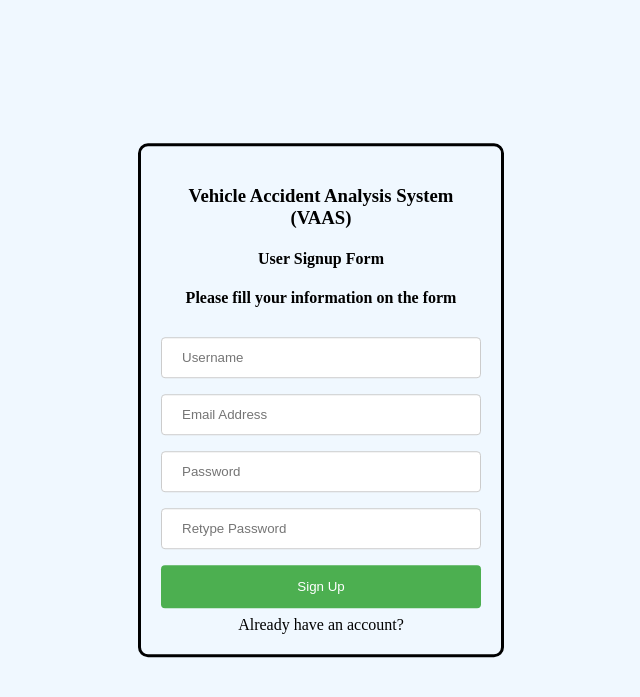
After one commit to muhammad-nazmi12/VAASDEV, a Django app: page /signup in a window 1280 px wide. The commit adds this page. Shown: the top 697 px of the page, without its empty margins (319-959 px from the left). Run offline with Django 4.2, Linux system fonts and the light colour scheme.

Commit message:
Signup and Signin Page

```diff
--- a/VAASDEV/settings.py
+++ b/VAASDEV/settings.py
@@ -155,7 +155,8 @@ FIREBASE_CONFIG ={
     'appId':os.environ.get('1:17847074099:web:8f9be7a62bb610c8a39246'),
 }
 
+
 #Login page
-LOGIN_URL = 'https://vaasdev-3b70d.web.app//login/'
+LOGIN_URL = '127.0.0.1:8000/signin/'
 #Login Redirect URL (After Login it, need to go home page)
-LOGIN_REDIRECT_URL = 'https://vaasdev-3b70d.web.app/home/'
+LOGIN_REDIRECT_URL = '127.0.0.1:8000/home/'
--- a/VAASWebApp/forms.py
+++ b/VAASWebApp/forms.py
@@ -18,6 +18,12 @@ class LPForm(forms.Form):
 class UserLoginFrm(forms.Form):
     username = forms.CharField(label="Username: ")
     password = forms.CharField(label="Password: ")
+
+class UserSignUpForm(forms.Form):
+    username=forms.CharField(label="Username: ")
+    email = forms.CharField(label="Email Address: ")
+    password = forms.CharField(widget=forms.PasswordInput)
+    conpassword = forms.CharField(widget=forms.PasswordInput)
 
 class AccidentReportSearchForm(forms.Form):
     search_query1 = forms.CharField(required=False,max_length=100,
--- /dev/null
+++ b/VAASWebApp/static/css/signup.css
@@ -0,0 +1,50 @@
+body{
+    background-color: aliceblue;
+}
+
+.project-title{
+    text-align: center;
+}
+
+.signup-container{
+    border:3px solid black;
+    border-radius: 10px;
+    padding: 20px;
+    position:absolute;
+    width:25%;
+    top:50%;
+    left:50%;
+    transform:translate(-50%,-50%);
+}
+
+input{
+    width: 100%;
+    padding: 12px 20px;
+    margin: 8px 0;
+    display: inline-block;
+    border: 1px solid #ccc;
+    border-radius: 4px;
+    box-sizing: border-box;
+}
+
+button{
+    width: 100%;
+    background-color: #4CAF50;
+    color: white;
+    padding: 14px 20px;
+    margin: 8px 0;
+    border: none;
+    border-radius: 4px;
+    cursor: pointer;
+}
+
+.login-page{
+    text-align: center;
+}
+
+a{
+    text-decoration: none;
+    color: black;
+    display:inline-block;
+
+}
--- /dev/null
+++ b/VAASWebApp/templates/userform/signup.html
@@ -0,0 +1,31 @@
+<!DOCTYPE html>
+<html>
+<head>
+    <title>Just testing. Who knows that this website will be working on one day.</title>
+{% load static %}
+<link rel="stylesheet" href="{% static '/css/signup.css'%}">
+</head>
+<body>
+    <div class="signup-container">
+        <div class="project-title">
+            <h3>Vehicle Accident Analysis System (VAAS)</h3>
+            <h4>User Signup Form</h4>
+            <h4>Please fill your information on the form</h4>
+        </div>
+        <form method="POST" action="{% url 'signup' %}">
+            {% csrf_token %}
+            {% if error_message %}
+                <p style="text-align:center;">{{error_message}}</p>
+            {% endif %}
+            <input type="text" class="input" placeholder="Username" name="username" required>
+            <input type="email" class="input" placeholder="Email Address" name="email" required>
+            <input type="password" class="input" placeholder="Password" name="password" required>
+            <input type="password" class="input" placeholder="Retype Password" name="conpassword" required>
+            <button type="submit">Sign Up</button>
+            <div class="login-page">
+                <a href="{% url 'signin' %}">Already have an account?</a>
+            </div>
+        </form>
+    </div>
+</body>
+</html>
--- a/VAASWebApp/urls.py
+++ b/VAASWebApp/urls.py
@@ -5,8 +5,11 @@ from django.contrib.staticfiles.urls import staticfiles_urlpatterns
 
 #URLConf
 urlpatterns=[
-    path('register/',views.signup,name='register'),
-    path('login/',views.signin,name='signin'),
+    path('signup',views.signup,name='signup'),
+    path('signin',views.signin,name='signin'),
+    #path('register/',views.signup,name='register'),
+    #path('login/',views.signin,name='signin'),
+    path('',views.main,name='main'),
     path('home/',views.home, name='home'),
     path('logout/', views.logout_view, name='logout'),
     path('sampledesign/',views.sampledesign,name='sampledesign'),
--- a/VAASWebApp/views.py
+++ b/VAASWebApp/views.py
@@ -1,12 +1,12 @@
 from django.shortcuts import render,redirect
 from django.http import HttpResponse, HttpResponseRedirect,JsonResponse
 from django.core import serializers
-from .forms import DocumentForm,AccidentReportSearchForm,ReferDocSearchForm,CoordinateForm,LPForm,DailyPieChartForm,WeeklyBarChartForm,MonthlyGraphBarForm,ACForm,PForm
+from .forms import DocumentForm,AccidentReportSearchForm,ReferDocSearchForm,CoordinateForm,LPForm,DailyPieChartForm,WeeklyBarChartForm,MonthlyGraphBarForm,UserSignUpForm
 from django.contrib.auth import logout,authenticate,login,get_user_model
 from django.contrib.auth.forms import UserCreationForm
 from django.contrib.auth.decorators import login_required
-from .models import User
 from django.core.mail import send_mail
+from django.contrib.auth.models import User
 from .models import Document,AccidentReport,ReferenceDoc,Person,Vehicle,Location
 from django.contrib import messages
 from django.db.models import Count
@@ -14,6 +14,8 @@ import matplotlib.pyplot as plt
 import geocoder
 import firebase_admin
 from firebase_admin import credentials
+
+#User =  get_user_model
 
 #specify the path to the service account key JSON file
 service_account_path = 'D:/Project/Python/secretkey/vaasdev-service-account-key.json'
@@ -23,6 +25,51 @@ cred = credentials.Certificate(service_account_path)
 firebase_admin.initialize_app(cred)
 
 # Create your views here.
+def signup(request):
+    if request.method=='POST':
+        signupform = UserSignUpForm(request.POST)
+        if signupform.is_valid():
+            username=signupform.cleaned_data.get('username')
+            email = signupform.cleaned_data.get('email')
+            password=signupform.cleaned_data.get('password')
+            conpassword = signupform.cleaned_data.get('conpassword')
+
+            #Check if the username is already taken
+            if User.objects.filter(username=username).exists():
+               error_message = 'Username is already taken'
+               return render(request,'userform/signup.html',{'error_message':error_message})
+
+
+            if conpassword==password:
+                user = User.objects.create_user(username=username,email=email,password=password)
+                login(request,user)
+                return redirect('home')
+            else:
+                error_message = 'The password not same'
+                return render(request, 'userform/signup.html',{'error_message':error_message})
+        else:
+            signupform=UserSignUpForm()
+
+    return render(request,'userform/signup.html')
+
+def signin(request):
+    if request.method=='POST':
+        username=request.POST.get('username')
+        password=request.POST.get('password')
+
+        #Authenticate the user
+        user = authenticate(request,username=username,password=password)
+
+        if user is not None:
+            #User crdentials are valid, log in the user
+            login(request,user)
+            return redirect('home')
+        else:
+            #User crededtials are not valid
+            error_message="Invalid username or password"
+            return render(request,'userform/signin.html',{'error_message':error_message})
+    return render(request,'userform/signin.html')
+
 #def signup(request):
 #    if request.method == 'POST':
 #        form = DjangoUserCreationForm(request.POST)
@@ -55,24 +102,75 @@ firebase_admin.initialize_app(cred)
 
 #    return render(request,'main/login.html',{'form': form})
 
-def signup(request):
+#def signup(request):
+#    if request.method == 'POST':
+#        username=request.POST.get('username')
+#        password=request.POST.get('password')
+#        email=request.POST.get('email')
+#
+#        #Check if the username is already taken
+#        if User.objects.filter(username=username).exists():
+#                error_message = 'Username is already taken'
+#                return render(request,'main/login.html',{'error_message':error_message})
+
+
+#        #Create a new user and save to the database
+#        user=User(username=username,password=password,email=email)
+#        user.save()
+
+#        #Send a notification email to the registered user
+#        send_mail(
+#                'Registration completed',
+#                'Thank you for registering. Your account has been created successfully',
+#                'noreply@vaasdev.com',
+#                [email],
+#               fail_silently=False,
+#            )
+
+#        #Log in the user
+#        login(request,user)
+
+#        #Redirect to the desired page
+#        return redirect('home')
+#    else:
+#        return render(request,'main/login.html')
+
+#def signin(request):
+#    if request.method=='POST':
+#        username=request.POST.get('username')
+#        password=request.POST.get('password')
+
+#        # Authenticate the user
+#        user = authenticate(request,username=username, password=password)
+
+#        if user is not None:
+            #User credentials are valid, log in the user
+#            login(request,user)
+#            return redirect('home')
+#        else:
+#            #User credentials are not valid
+#            error_message='Invalid username or password'
+#            return render(request,'main/login.html',{error_message:error_message})
+#    else:
+#        return render(request,'main/login.html')
+
+def main(request):
     if request.method == 'POST':
-        username=request.POST.get('username')
-        password=request.POST.get('password')
-        email=request.POST.get('email')
+        if 'signupbtn' in request.POST:
+            username=request.POST.get('username1')
+            password=request.POST.get('password1')
+            email=request.POST.get('email1')
 
-        #Check if the username is already taken
-        if User.objects.filter(username=username).exists():
+            #Check if the username is already taken
+            if User.objects.filter(username=username).exists():
                 error_message = 'Username is already taken'
                 return render(request,'main/login.html',{'error_message':error_message})
 
+            #Create a new user and save to the database
+            user=User.objects.create_user(username=username,password=password,email=email)
 
-        #Create a new user and save to the database
-        user=User(username=username,password=password,email=email)
-        user.save()
-
-        #Send a notification email to the registered user
-        send_mail(
+            #Send a notification email to the registered user
+            send_mail(
                 'Registration completed',
                 'Thank you for registering. Your account has been created successfully',
                 'noreply@vaasdev.com',
@@ -80,24 +178,26 @@ def signup(request):
                 fail_silently=False,
             )
 
-    return render(request,'main/login.html')
-
-def signin(request):
-    if request.method=='POST':
-        username=request.POST.get('username')
-        password=request.POST.get('password')
-
-        # Authenticate the user
-        user = authenticate(request,username=username, password=password)
-
-        if user is not None:
-            #User credentials are valid, log in the user
+            #Log in the user
             login(request,user)
             return redirect('home')
-        else:
-            #User credentials are not valid
-            error_message='Invalid username or password'
-            return render(request,'main/login.html',{error_message:error_message})
+
+        elif 'signinbtn' in request.POST:
+
+            username=request.POST.get('username2')
+            password=request.POST.get('password2')
+
+            # Authenticate the user
+            user = authenticate(request,username=username, password=password)
+
+            if user is not None:
+                #User credentials are valid, log in the user
+                login(request,user)
+                return redirect('home')
+            else:
+                #User credentials are not valid
+                error_message='Invalid username or password'
+                return render(request,'main/login.html',{error_message:error_message})
     else:
         return render(request,'main/login.html')
 
```
Also changed, not shown: VAASWebApp/static/css/signin.css (added, +50 -0 lines), VAASWebApp/templates/main/login.html (+9 -9 lines), VAASWebApp/templates/userform/signin.html (added, +30 -0 lines), 2 other files.
